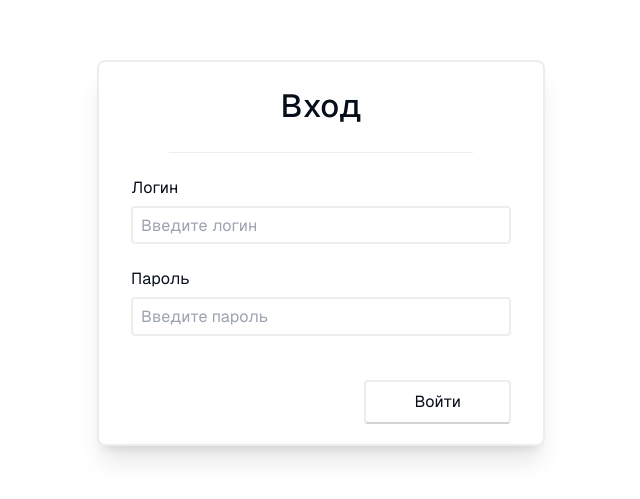
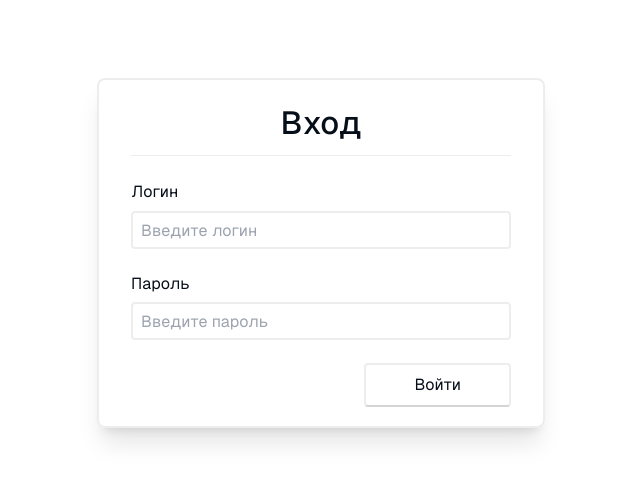
Before and after one commit to PiePieChocoPie/ADSync, a Next.js app: page / in a window 1280 px wide. Shown: the part 147-646 px from the top of the page, without its empty margins (319-959 px from the left). Built offline with nearby package versions, Linux system fonts and the light colour scheme.

Commit message:
pretify auth page

```diff
--- a/components/atom/Hr/page.tsx
+++ b/components/atom/Hr/page.tsx
@@ -1,7 +1,12 @@
 import styles from "./style.module.css";
 
-export default function Hr({width} : {width: string}) {
+export default function Hr({
+  width="1px", classes=""
+} : {
+    width: string,
+    classes?: string
+  }) {
     return (
-        <div style={{width: width}} className={styles.hr}></div>
+        <div style={{width: width}} className={`${styles.hr} ${classes}`}></div>
     );
 }
--- a/components/atom/Hr/style.module.css
+++ b/components/atom/Hr/style.module.css
@@ -2,5 +2,5 @@
     align-self: center;
     height: 1.2px;
     background-color: var(--item-border);
-    margin: 1.4rem 0;
+    /* margin: 1.4rem 0; */
 }
--- a/components/atom/Input/page.tsx
+++ b/components/atom/Input/page.tsx
@@ -10,7 +10,7 @@ export default function Input({
     const id = useId();
     return(
         <>
-          <label className="mb-0" htmlFor={`${type}-${id}`}>{title}</label>
+          <label className="mb-0 w-min" htmlFor={`${type}-${id}`}>{title}</label>
           <input type={type} className={`${styles.item} ${addClasses(styles, classes)}`} placeholder={placeholder} id={`${type}-${id}`}/>
         </>
     )
--- a/components/atom/Input/style.module.css
+++ b/components/atom/Input/style.module.css
@@ -30,3 +30,11 @@
 .item:focus::placeholder {
     color: transparent;
 }
+
+.item:-webkit-autofill,
+.item:-webkit-autofill:hover,
+.item:-webkit-autofill:focus,
+.item:-webkit-autofill:active{
+    -webkit-box-shadow: 0 0 0 30px var(--primary-light-3) inset !important;
+    border-color: var(--primary-light-3);
+}
--- a/components/atom/NavbarItem/style.module.css
+++ b/components/atom/NavbarItem/style.module.css
@@ -25,6 +25,9 @@
   border-left-width: var(--list-border-width-selected);
   padding-left: Calc(1rem - var(--list-border-width-selected));
 }
+.active:hover {
+  border-left-color: var(--primary-dark-2);
+}
 
 /*
   (1 rem)
--- a/components/element/Auth/page.tsx
+++ b/components/element/Auth/page.tsx
@@ -11,21 +11,20 @@ export default function Auth() {
   const router = useRouter();
 
   const test = () => {
-    console.log(12)
     let is_authenticated: boolean = true;
     if (is_authenticated) {
-      console.log(412)
+      console.log('authenticated')
       router.push('/dashboard');
     }
   }
     return (
         <div className={styles.container}>
             <h1>Вход</h1>
-            <Hr width="80%"/>
+            <Hr width="100%" classes="mt-2 mb-6" />
 
             <Input title="Логин" placeholder="Введите логин" />
             <Input title="Пароль" type="password" placeholder="Введите пароль" />
-            <h6 style={{alignSelf: "flex-end", marginTop: "1.4rem"}}>
+            <h6 className="w-min ms-auto">
                 <Button title="Войти"type="submit" action={test} />
             </h6>
         </div>
```
